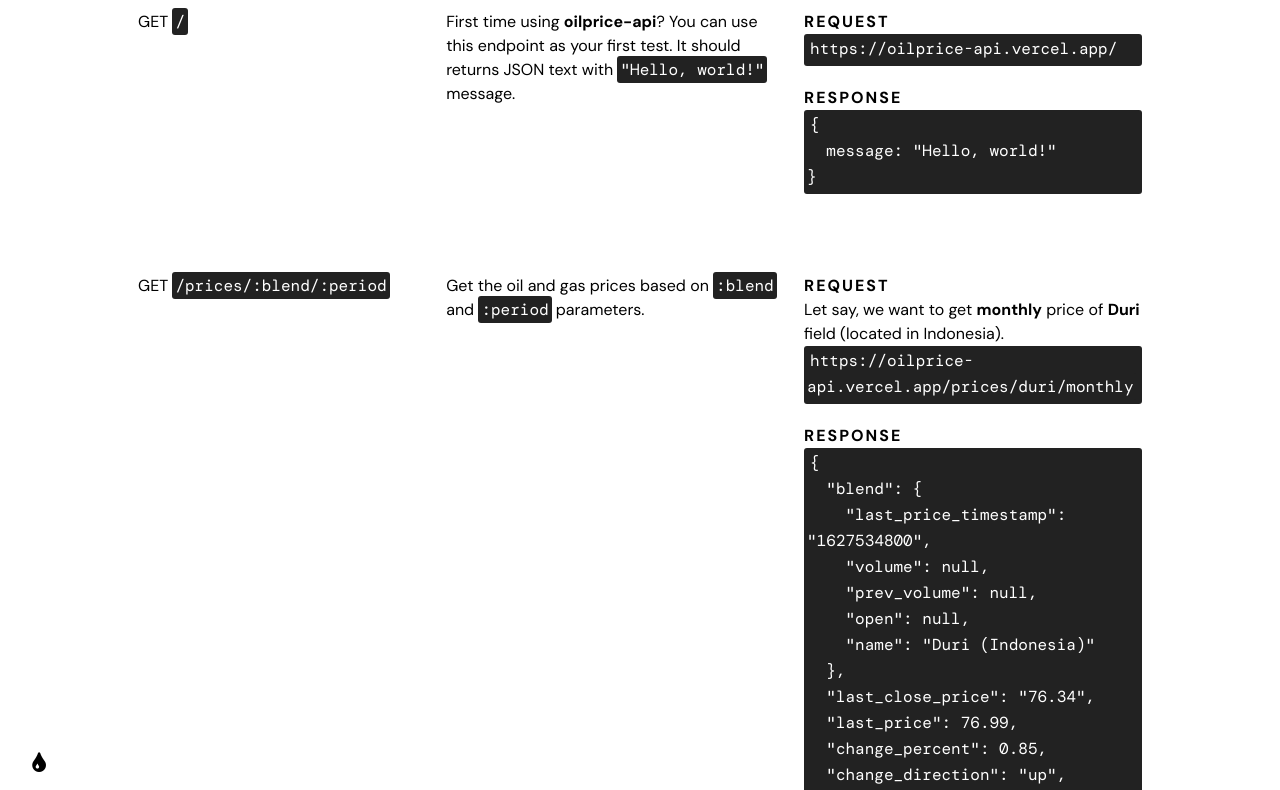
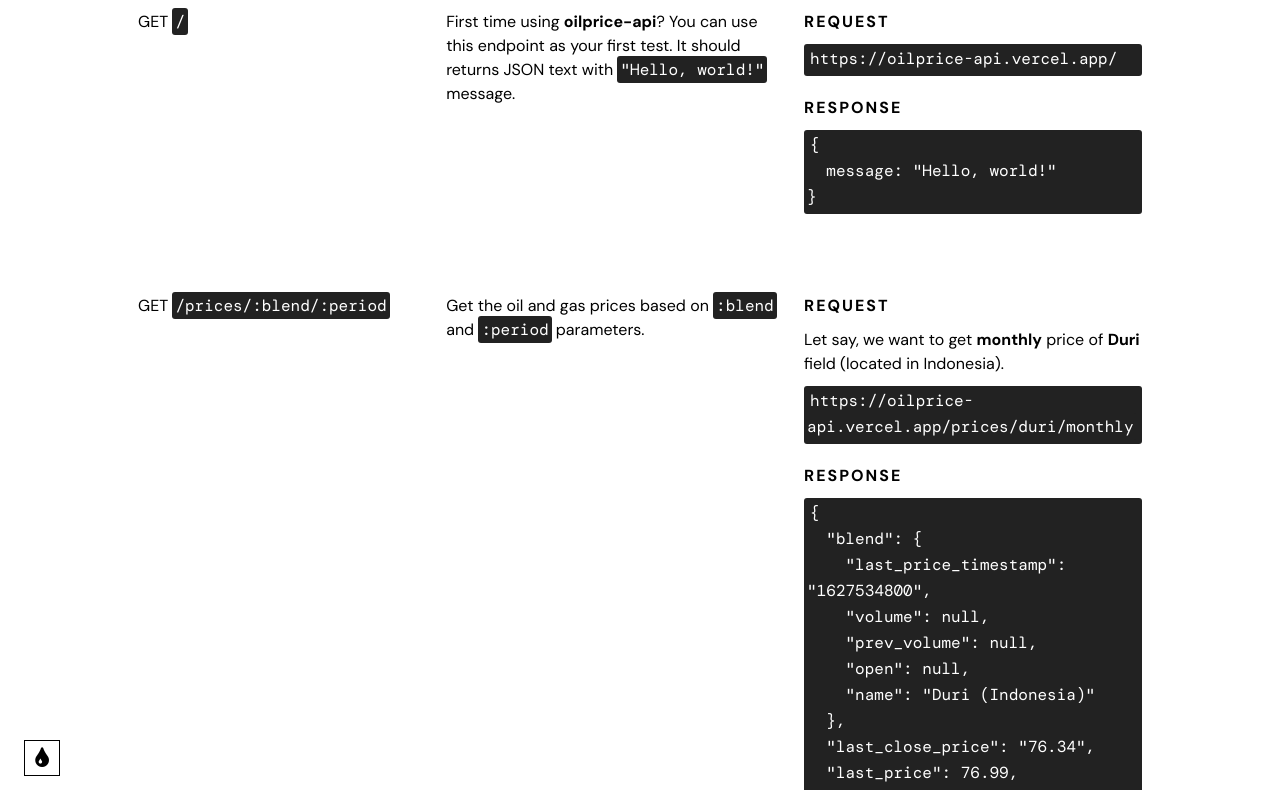
Before and after one commit to oilshit/oilprice-api, a website: page docs.ejs in a window 1280 px wide. Shown: the top 790 px of the page. Drawn offline with nearby package versions, Linux system fonts and the light colour scheme; files that its build step writes are made by us from their sources.

Commit message:
added some styles for footer logo

```diff
--- a/docs.ejs
+++ b/docs.ejs
@@ -90,6 +90,8 @@
     <span><strong><a href="https://github.com/oilshit/oilprice-api" target="_blank" rel="nofollow noreferrer"><i
             class="fab fa fa-github" style="margin-right: 2px"></i></a></strong></span>
   </footer>
+
+  <script src="main.js"></script>
 </body>
 
 </html>
--- a/public/main.css
+++ b/public/main.css
@@ -38,7 +38,8 @@
 
 p,
 pre {
-  margin: 0;
+  margin-top: 0;
+  margin-bottom: 10px;
 }
 
 pre {
@@ -84,14 +85,15 @@
 }
 
 footer #logo i {
-  width: 20px;
-  height: 20px;
+  width: 24px;
+  height: 24px;
   padding: 5px;
   background-color:none;
   transition: all .5s ease;
 
-  text-align: center;
+  border: 1px solid #000;
 
+  display: inline-grid;
   place-items: center;
 }
 
```
Also changed, not shown: public/main.js (added).
